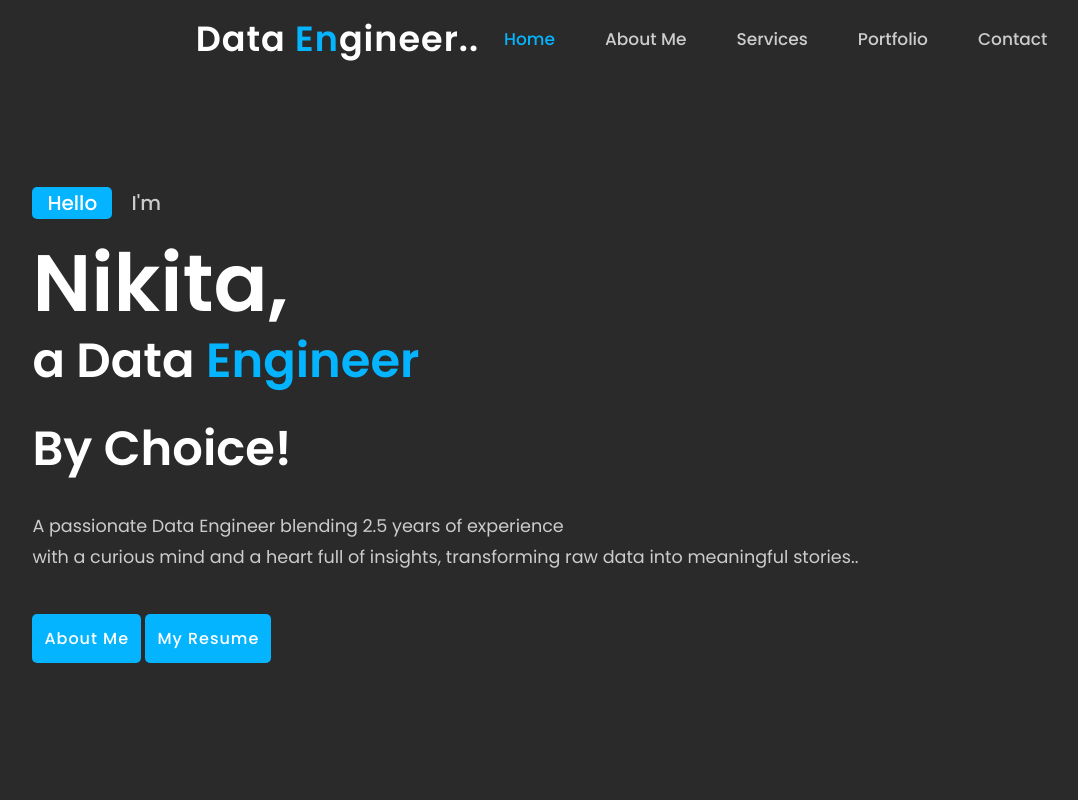
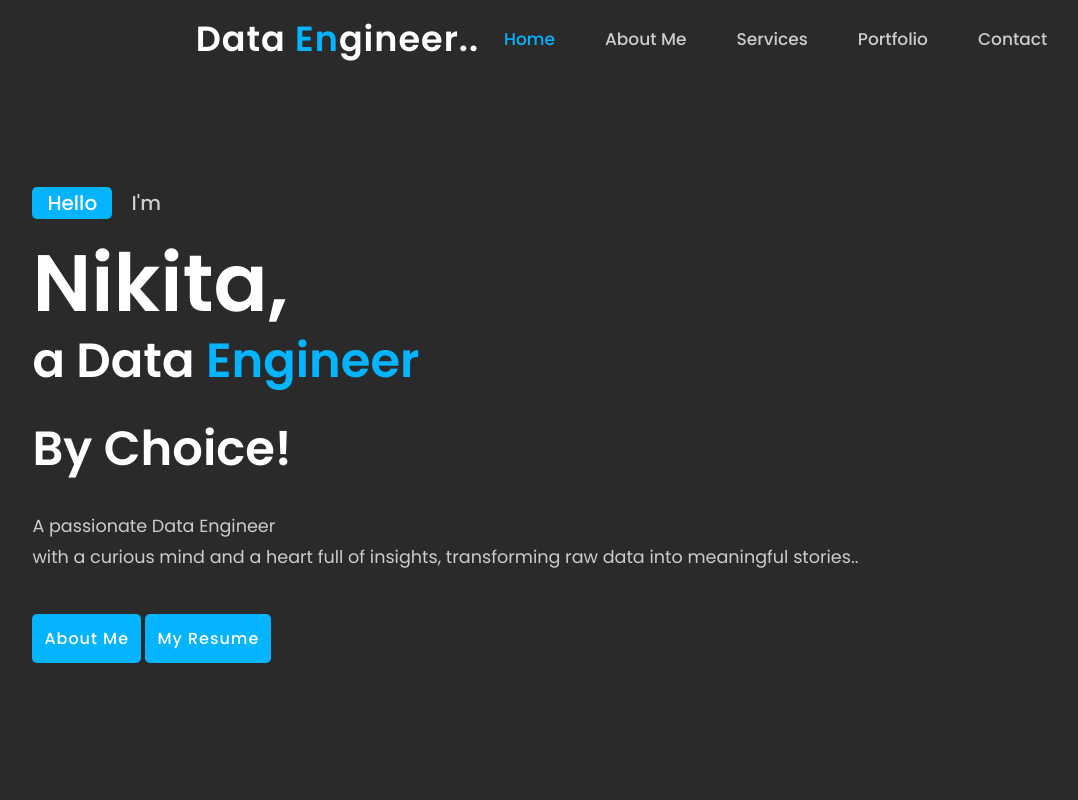
Before and after one commit to geeky-niki/niki-portfolio, a plain HTML site: page index.html in a window 1280 px wide. Shown: the top 800 px of the page, without its empty margins (6-1084 px from the left). Drawn offline with nearby package versions, Linux system fonts and the light colour scheme.

Commit message:
Update index.html

```diff
--- a/index.html
+++ b/index.html
@@ -34,7 +34,7 @@
 			<h1>Nikita,</h1>
 			<h3>a Data <span>Engineer</span></h3>
 			<h3>By Choice!</h4>
-			<p>A passionate Data Engineer blending 2.5 years of experience<br>
+			<p>A passionate Data Engineer <br>
 				with a curious mind and a
 				heart full of insights, transforming raw data into meaningful stories..
 			</p>
```
